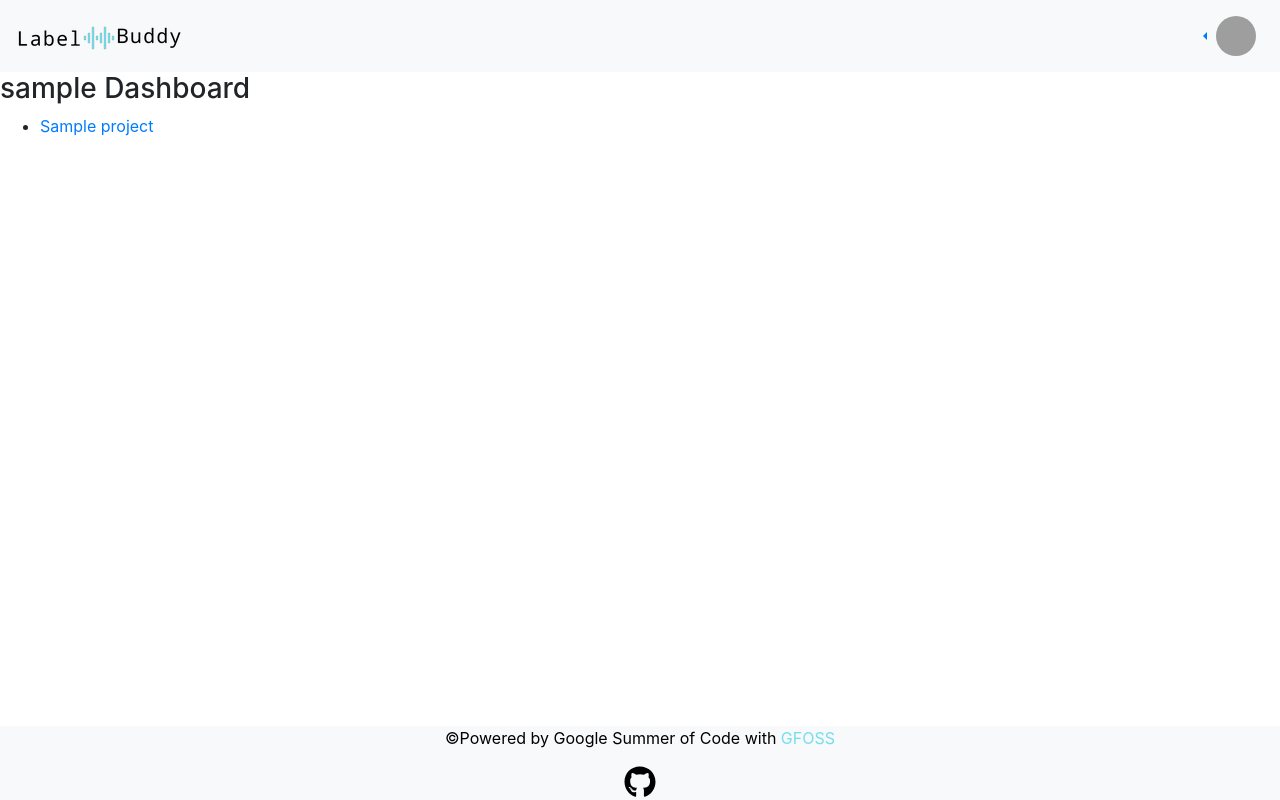
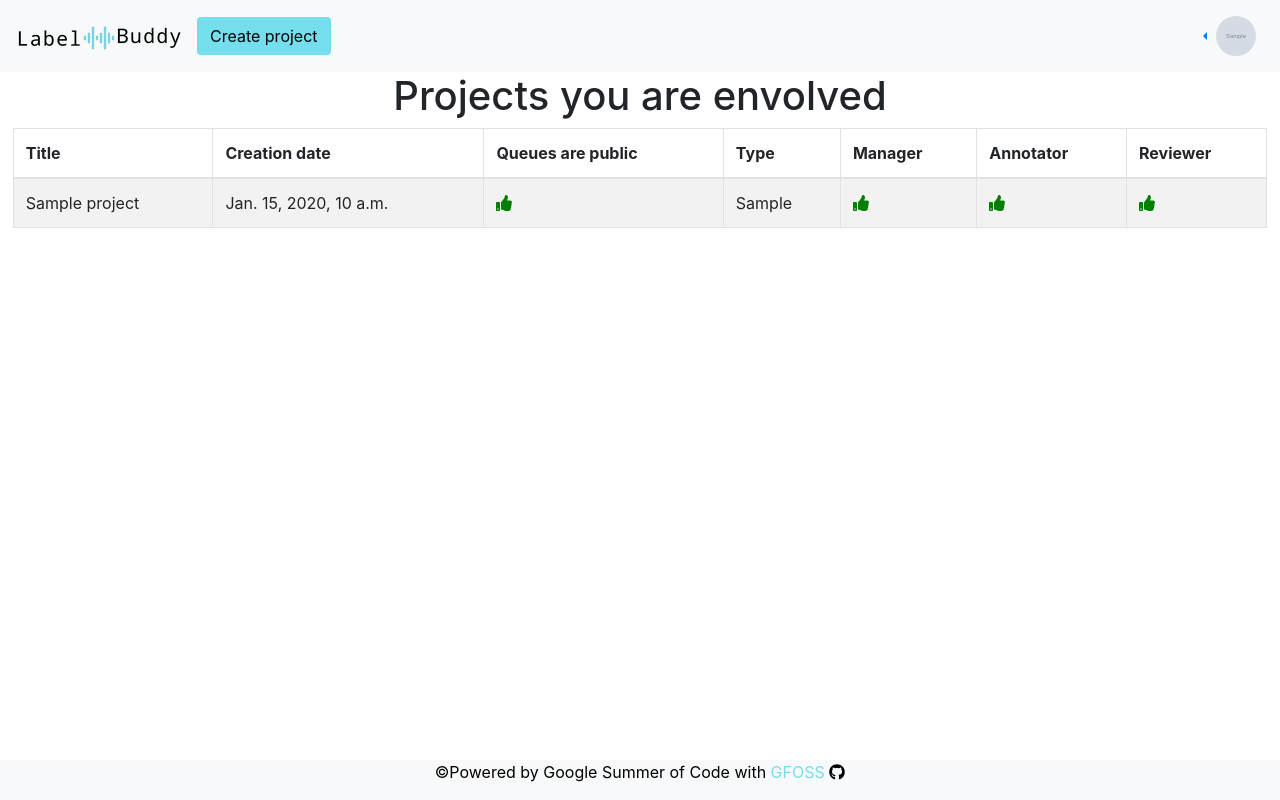
Before and after one commit to eellak/gsoc2021-audio-annotation-tool, a Django app: page / in a window 1280 px wide. Run offline with Django 3.2, Linux system fonts and the light colour scheme; a user stored in the database is signed in; tables that the repository leaves empty hold one stand-in row (values such as "Sample post"); grey boxes marked "Sample" are stand-in pictures; some libraries are stand-ins or nearby versions; grey boxes are pictures that could not be loaded.

Commit message:
Isuues #13, #14. User dashboard shows projects. User can create project

```diff
--- a/label_buddy/label_buddy/urls.py
+++ b/label_buddy/label_buddy/urls.py
@@ -16,6 +16,8 @@ Including another URLconf
 from django.contrib import admin
 from django.urls import path
 from django.conf.urls import url, include
+from django.conf.urls.static import static
+from . import settings
 
 urlpatterns = [
     path('', include('projects.urls')),
@@ -24,4 +26,4 @@ urlpatterns = [
     path('admin/', admin.site.urls),
     path('api-auth/', include('rest_framework.urls')),
     url(r'^accounts/', include('allauth.urls')),
-]
+] + static(settings.MEDIA_URL, document_root=settings.MEDIA_ROOT)
--- a/label_buddy/projects/methods.py
+++ b/label_buddy/projects/methods.py
@@ -3,6 +3,6 @@ from django.db.models import Q
 
 from .models import Project
 
-#get projects where user is manager, annotator or reviewer
+# get projects where user is manager, annotator or reviewer
 def get_projects_of_user(user):
     return Project.objects.filter(Q(reviewers__in=[user]) | Q(annotators__in=[user]) | Q(managers__in=[user])).distinct()
--- a/label_buddy/projects/views.py
+++ b/label_buddy/projects/views.py
@@ -47,7 +47,7 @@ def project_create_view(request):
     context = {
         "form":form,
     }
-    return render(request, "projects/create_project.html", context)
+    return render(request, "label_buddy/create_project.html", context)
 
 
 
--- /dev/null
+++ b/label_buddy/static/css/index.css
@@ -0,0 +1,12 @@
+
+.my-custom-scrollbar {
+    margin-left: 1%;
+    margin-right: 1%;
+    position: relative;
+    height: 30%;
+    overflow: auto;
+}
+
+.table-wrapper-scroll-y {
+display: block;
+}
--- a/label_buddy/templates/base.html
+++ b/label_buddy/templates/base.html
@@ -11,6 +11,7 @@
     <link rel="icon" type="image/x-icon" href="{% static '/images/favicons/favicon.ico' %}" />
     <!-- My css-->
     <link href="{% static '/css/common.css' %}" rel="stylesheet" type="text/css">
+    <link href="{% static '/css/index.css' %}" rel="stylesheet" type="text/css">
     <!-- Bootstrap CSS -->
     <link rel="stylesheet" href="https://stackpath.bootstrapcdn.com/bootstrap/4.1.1/css/bootstrap.min.css" integrity="sha384-WskhaSGFgHYWDcbwN70/dfYBj47jz9qbsMId/iRN3ewGhXQFZCSftd1LZCfmhktB" crossorigin="anonymous">
     <!-- Optional JavaScript -->
@@ -33,6 +34,11 @@
     <a class="navbar-brand" href="/">
       <img src="{% static '/images/favicons/logo_transparent_165x25.png' %}" alt="">
     </a>
+    {% if user.can_create_projects %}
+      <a href="{% url 'create_project' %}">
+        <button class="btn my-button">Create project</button>
+      </a>
+    {% endif %}
     <div class="collapse navbar-collapse" id="navbarNavAltMarkup">
       <div class="navbar-nav  ml-auto">
         {% if user.is_authenticated %}
@@ -45,11 +51,19 @@
               <ul class="navbar-nav">
                 <li class="nav-item dropdown">
                   <a class="nav-link dropdown-toggle" href="#" id="navbarDropdownMenuLink" role="button" data-toggle="dropdown" aria-haspopup="true" aria-expanded="false">
-                    {% block avatar %}{% endblock %}
+                    {% if user.avatar %}
+                      <img src="{{ user.avatar.url }}" width="40" height="40" class="rounded-circle">
+                    {% else %}
+                      <img src="{% static '/images/user/user.jpg' %}" width="40" height="40" class="rounded-circle">
+                    {% endif %}
                   </a>
                   <div class="dropdown-menu" aria-labelledby="navbarDropdownMenuLink">
                     <h3 class="dropdown-header user-round-icon">
-                      {% block avatar_inner %}{% endblock %}
+                      {% if user.avatar %}
+                        <img src="{{ user.avatar.url }}" width="40" height="40" class="rounded-circle">
+                      {% else %}
+                        <img src="{% static '/images/user/user.jpg' %}" width="40" height="40" class="rounded-circle">
+                      {% endif %}
                       <b> Hi, {{ user }}</b>
                     </h3>
                     <div class="dropdown-divider"></div>
@@ -80,8 +94,9 @@
   {% block extra_body %}
   {% endblock %}
   <div class="footer bg-light">
-    <p>&copy;Powered by Google Summer of Code with <a class="my-link" href="https://gfoss.eu/" target="_blank">GFOSS</a></p>
-    <a style="color:black;" href="https://github.com/eellak/gsoc2021-audio-annotation-tool" target="_blank"><i class="fab fa-github fa-2x"></i></a>
+    <p>&copy;Powered by Google Summer of Code with <a class="my-link" href="https://gfoss.eu/" target="_blank">GFOSS</a>
+    <a style="color:black;" href="https://github.com/eellak/gsoc2021-audio-annotation-tool" target="_blank"><i class="fab fa-github fa-1x"></i></a>
+  </p>
   </div>
 </body>
 </html>
--- a/label_buddy/templates/label_buddy/index.html
+++ b/label_buddy/templates/label_buddy/index.html
@@ -2,23 +2,64 @@
 
 {% load static %}
 
-{% block avatar %}
-	<img src="https://s3.eu-central-1.amazonaws.com/bootstrapbaymisc/blog/24_days_bootstrap/fox.jpg" width="40" height="40" class="rounded-circle">
-{% endblock %}
-
-{% block avatar_inner %}
-	<img src="https://s3.eu-central-1.amazonaws.com/bootstrapbaymisc/blog/24_days_bootstrap/fox.jpg" width="40" height="40" class="rounded-circle">
-{% endblock %}
-
 {% block title %} Label Buddy{% endblock %}
 
 {% block content %}
-	<h3>{{ user }} Dashboard</h3>
+	{% if projects %}
+		<h1 style="text-align:center">Projects you are envolved</h1>
+		<div class="my-custom-scrollbar table-wrapper-scroll-y">
+			<!--Table-->
+			<table class="table table-bordered table-striped">
+			<!--Table head-->
+			<thead>
+				<tr>
+				<th>Title</th>
+				<th>Creation date</th>
+				<th>Queues are public</th>
+				<th>Type</th>
+				<th>Manager</th>
+				<th>Annotator</th>
+				<th>Reviewer</th>
+				</tr>
+			</thead>
+			<!--Table head-->
 
-	<ul>
-		{% for project in projects %}
-			<li><a href="/api/v1/projects/{{project.id}}">{{project.title}}</a></li>
-		{% endfor %}
-	</ul>
+			<!--Table body-->
+			<tbody>
+				{% for project in projects %}
+					<tr>
+						<td>{{ project.title }}</td>
+						<td>{{ project.created_at }}</td>
+						{% if project.users_can_see_other_queues%}
+							<td><i style="color:green" class="fa fa-thumbs-up" aria-hidden="true"></i></td>
+						{% else %}
+							<td><i style="color:red" class="fa fa-thumbs-down" aria-hidden="true"></i></td>
+						{% endif %}
+						<td>{{ project.project_type }}</td>
 
+						{% if user in project.managers.all %}
+							<td><i style="color:green" class="fa fa-thumbs-up" aria-hidden="true"></i></td>
+						{% else %}
+							<td><i style="color:red" class="fa fa-thumbs-down" aria-hidden="true"></i></td>
+						{% endif %}
+
+						{% if user in project.annotators.all %}
+							<td><i style="color:green" class="fa fa-thumbs-up" aria-hidden="true"></i></td>
+						{% else %}
+							<td><i style="color:red" class="fa fa-thumbs-down" aria-hidden="true"></i></td>
+						{% endif %}
+
+						{% if user in project.reviewers.all %}
+							<td><i style="color:green" class="fa fa-thumbs-up" aria-hidden="true"></i></td>
+						{% else %}
+							<td><i style="color:red" class="fa fa-thumbs-down" aria-hidden="true"></i></td>
+						{% endif %}
+					</tr>
+				{% endfor %}
+			</tbody>
+			<!--Table body-->
+			</table>
+		{% else %}
+			<h1 style="text-align:center">No projects for you yet</h1>
+		{% endif %}
 {% endblock %}
--- a/label_buddy/users/views.py
+++ b/label_buddy/users/views.py
@@ -28,7 +28,6 @@ def get_user(username):
 def edit_profile(request, username):
     context = {}
     user = get_user(username)
-
     if not user or (user != request.user):
         return HttpResponseRedirect("/")
 
@@ -60,7 +59,6 @@ class UserList(APIView):
     def get(self, request, format=None):
 
         users = User.objects.all()
-
         serializer = UserSerializer(users, many=True)
         return Response(serializer.data)
 
```
Also changed, not shown: label_buddy/templates/label_buddy/create_project.html (+16 -4 lines), label_buddy/templates/label_buddy/user_edit_profile.html (+0 -8 lines), label_buddy/media/images/favicon.ico (added), label_buddy/media/images/favicon_m6dAcP2.ico (added), label_buddy/media/images/linkedin_banner_image_1.png (deleted), label_buddy/static/css/common.css (line endings or trailing spaces), label_buddy/static/images/user/user.jpg (added).
